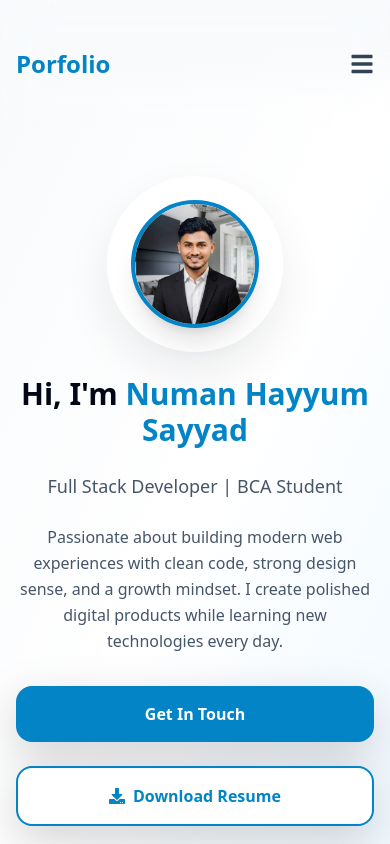
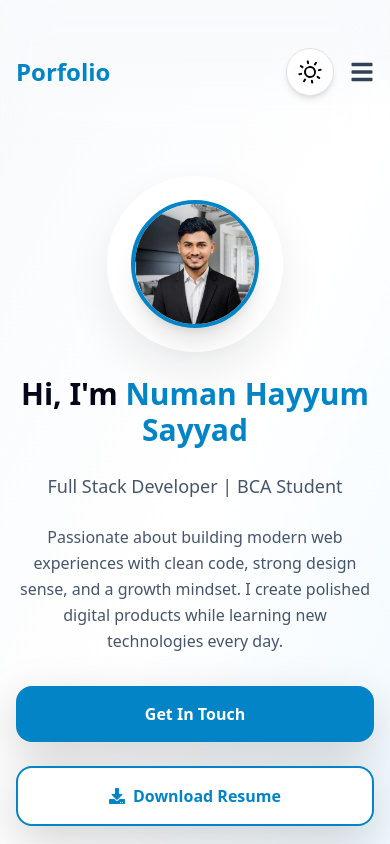
Before and after one commit to numansayyad/portfolio, a React (Vite) app: page / in a window 390 px wide. Shown: the top 844 px of the page. Built offline with nearby package versions, Linux system fonts and the light colour scheme.

Commit message:
update the header section

```diff
--- a/src/components/Header.tsx
+++ b/src/components/Header.tsx
@@ -77,7 +77,7 @@ const Header: React.FC<HeaderProps> = ({ isScrolled, isDarkMode, onThemeToggle }
             </ul>
             <button
               onClick={onThemeToggle}
-              className={`flex h-12 w-12 items-center justify-center rounded-full border transition-all duration-300 shadow-md hover:-translate-y-0.5 hover:shadow-xl active:scale-95 ${
+              className={`group flex h-12 w-12 items-center justify-center rounded-full border transition-all duration-300 shadow-md hover:-translate-y-0.5 hover:shadow-xl active:scale-95 ${
                 isDarkMode
                   ? 'bg-slate-900 border-slate-700 text-white'
                   : 'bg-white border-slate-300 text-slate-900'
@@ -95,13 +95,34 @@ const Header: React.FC<HeaderProps> = ({ isScrolled, isDarkMode, onThemeToggle }
             </button>
           </div>
 
-          <button
-            className="md:hidden text-slate-700 hover:text-primary-600 dark:text-slate-200 dark:hover:text-primary-400 transition-colors"
-            onClick={() => setIsMenuOpen(!isMenuOpen)}
-            aria-label="Toggle menu"
-          >
-            {isMenuOpen ? <FaTimes size={24} /> : <FaBars size={24} />}
-          </button>
+          <div className="flex items-center gap-3 md:hidden">
+            <button
+              onClick={onThemeToggle}
+              className={`group flex h-12 w-12 items-center justify-center rounded-full border transition-all duration-300 shadow-md hover:scale-105 active:scale-95 ${
+                isDarkMode
+                  ? 'bg-slate-900 border-slate-700 text-white'
+                  : 'bg-white border-slate-300 text-slate-900'
+              }`}
+              aria-label="Toggle dark mode"
+            >
+              <img
+                src={isDarkMode ? moonIcon : sunIcon}
+                alt={isDarkMode ? 'Dark mode active' : 'Light mode active'}
+                style={{ filter: 'invert(1) brightness(1.15)' }}
+                className={`w-6 h-6 transform transition-all duration-300 ease-out ${
+                  isDarkMode ? 'rotate-0' : '-rotate-12'
+                } group-hover:scale-110`}
+              />
+            </button>
+
+            <button
+              className="text-slate-700 hover:text-primary-600 dark:text-slate-200 dark:hover:text-primary-400 transition-colors"
+              onClick={() => setIsMenuOpen(!isMenuOpen)}
+              aria-label="Toggle menu"
+            >
+              {isMenuOpen ? <FaTimes size={24} /> : <FaBars size={24} />}
+            </button>
+          </div>
         </div>
 
         <div className={`fixed inset-0 z-40 transition-all duration-300 ${isMenuOpen ? 'visible opacity-100 pointer-events-auto' : 'invisible opacity-0 pointer-events-none'}`}>
@@ -115,25 +136,7 @@ const Header: React.FC<HeaderProps> = ({ isScrolled, isDarkMode, onThemeToggle }
             } overflow-y-auto`}
           >
             <div className="flex items-center justify-between px-5 pt-6">
-              <button
-                onClick={onThemeToggle}
-                className={`flex h-12 w-12 items-center justify-center rounded-full border transition-all duration-300 shadow-md hover:scale-105 active:scale-95 ${
-                  isDarkMode
-                    ? 'bg-slate-900 border-slate-700 text-white'
-                    : 'bg-white border-slate-300 text-slate-900'
-                }`}
-                aria-label="Toggle dark mode"
-              >
-                <img
-                  src={isDarkMode ? moonIcon : sunIcon}
-                  alt={isDarkMode ? 'Dark mode active' : 'Light mode active'}
-                  style={{ filter: 'invert(1) brightness(1.15)' }}
-                  className={`w-6 h-6 transform transition-all duration-300 ease-out ${
-                    isDarkMode ? 'rotate-0' : '-rotate-12'
-                  } group-hover:scale-110`}
-                />
-              </button>
-              <button
+                <button
                 className="text-slate-700 hover:text-primary-600 dark:text-slate-200 dark:hover:text-primary-400 transition-colors"
                 onClick={() => setIsMenuOpen(false)}
                 aria-label="Close menu"
```
